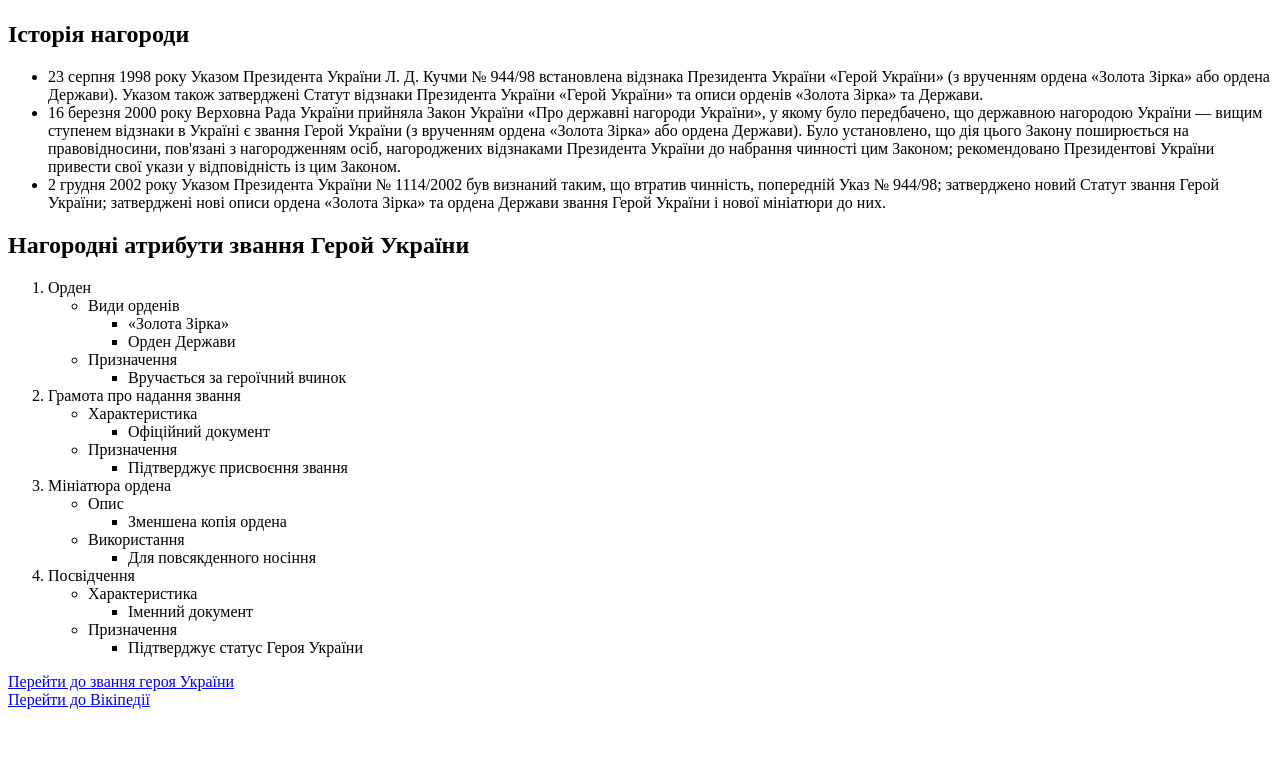
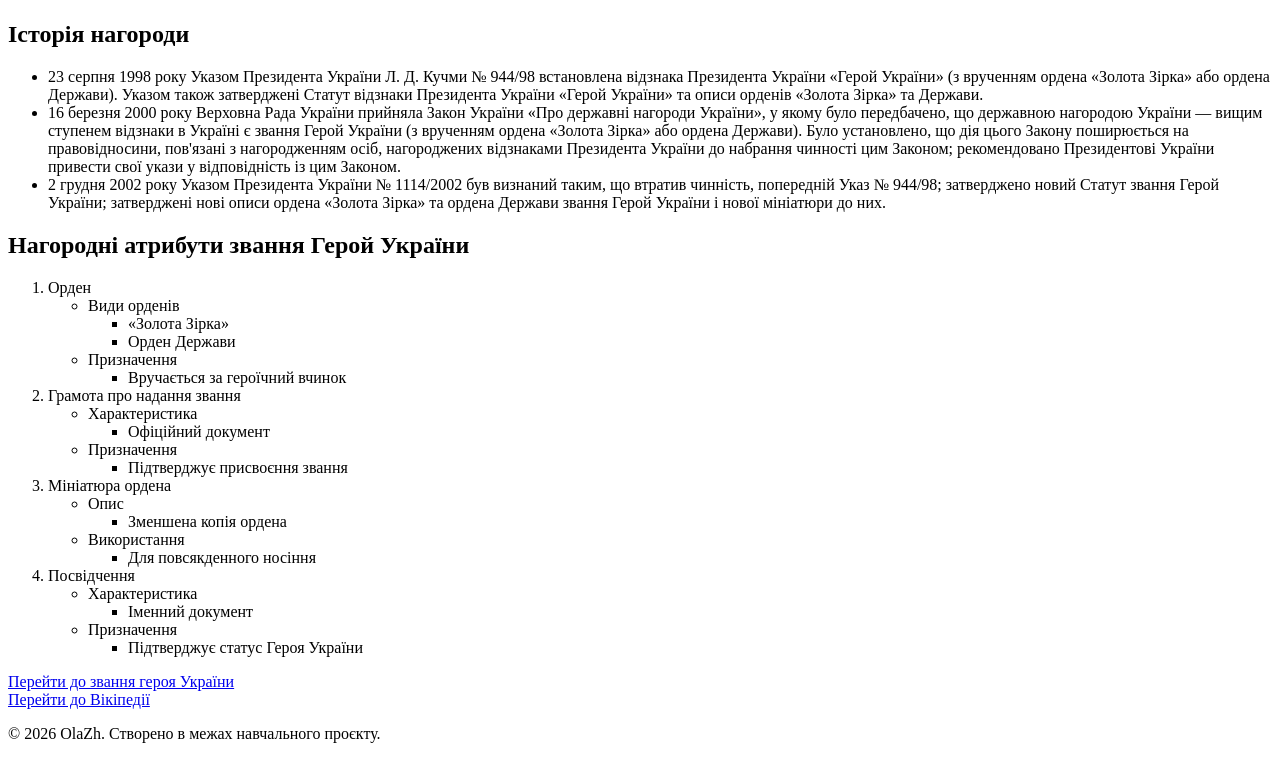
Before and after one commit to OlaZh/Lessons, a plain HTML site: page lessons_2/index.html in a window 1280 px wide. Shown: the part 699-1458 px from the top of the page. Before the commit the page ends 1416 px from the top, so only its background shows below. Drawn offline with Linux system fonts and the light colour scheme.

Commit message:
Update index.html

```diff
--- a/lessons_2/index.html
+++ b/lessons_2/index.html
@@ -159,6 +159,7 @@
           >Перейти до Вікіпедії</a
         >
       </div>
-    </footer>
+      <p>© 2026 OlaZh. Створено в межах навчального проєкту.</p>
+          </footer>
   </body>
 </html>
```
